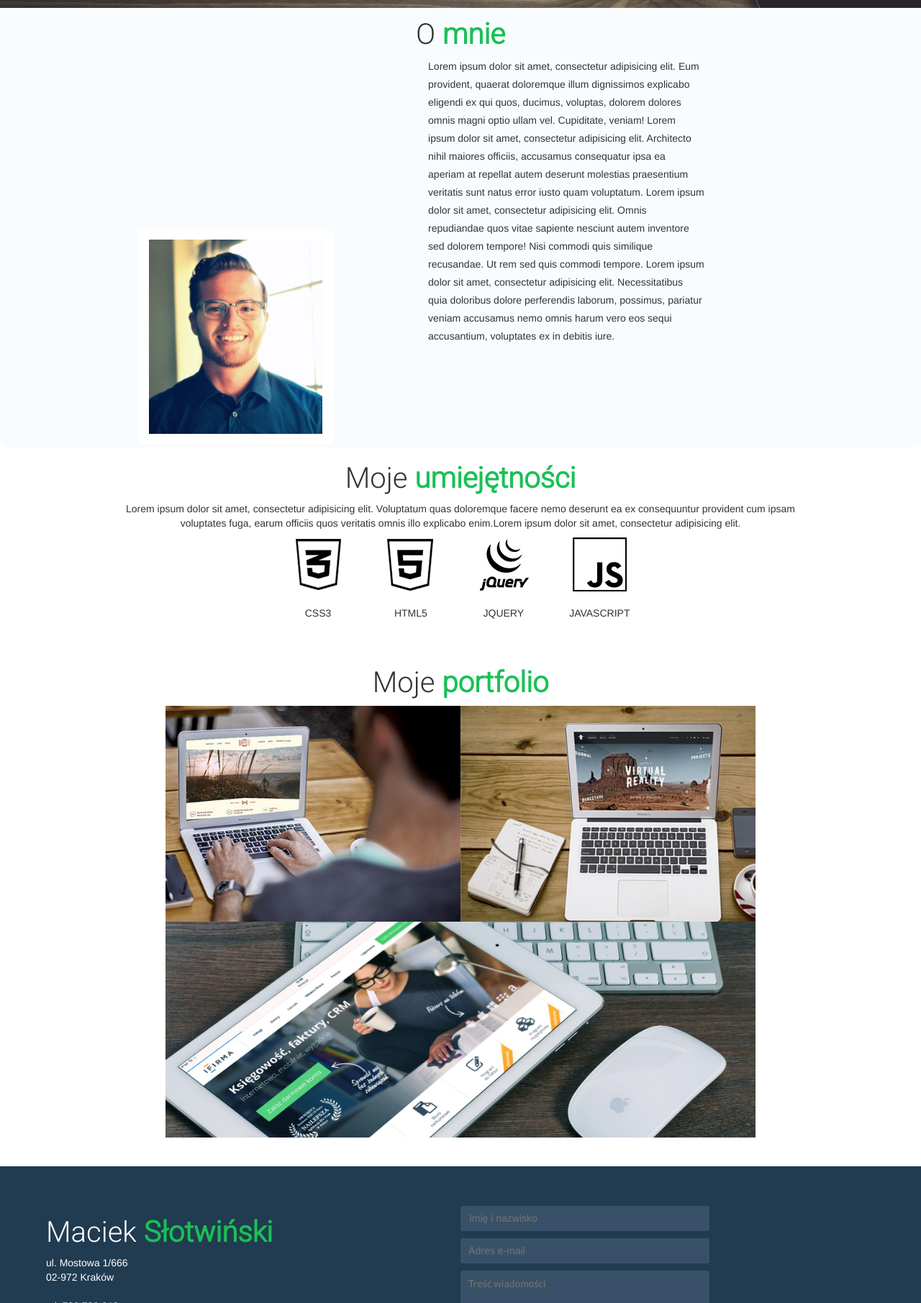
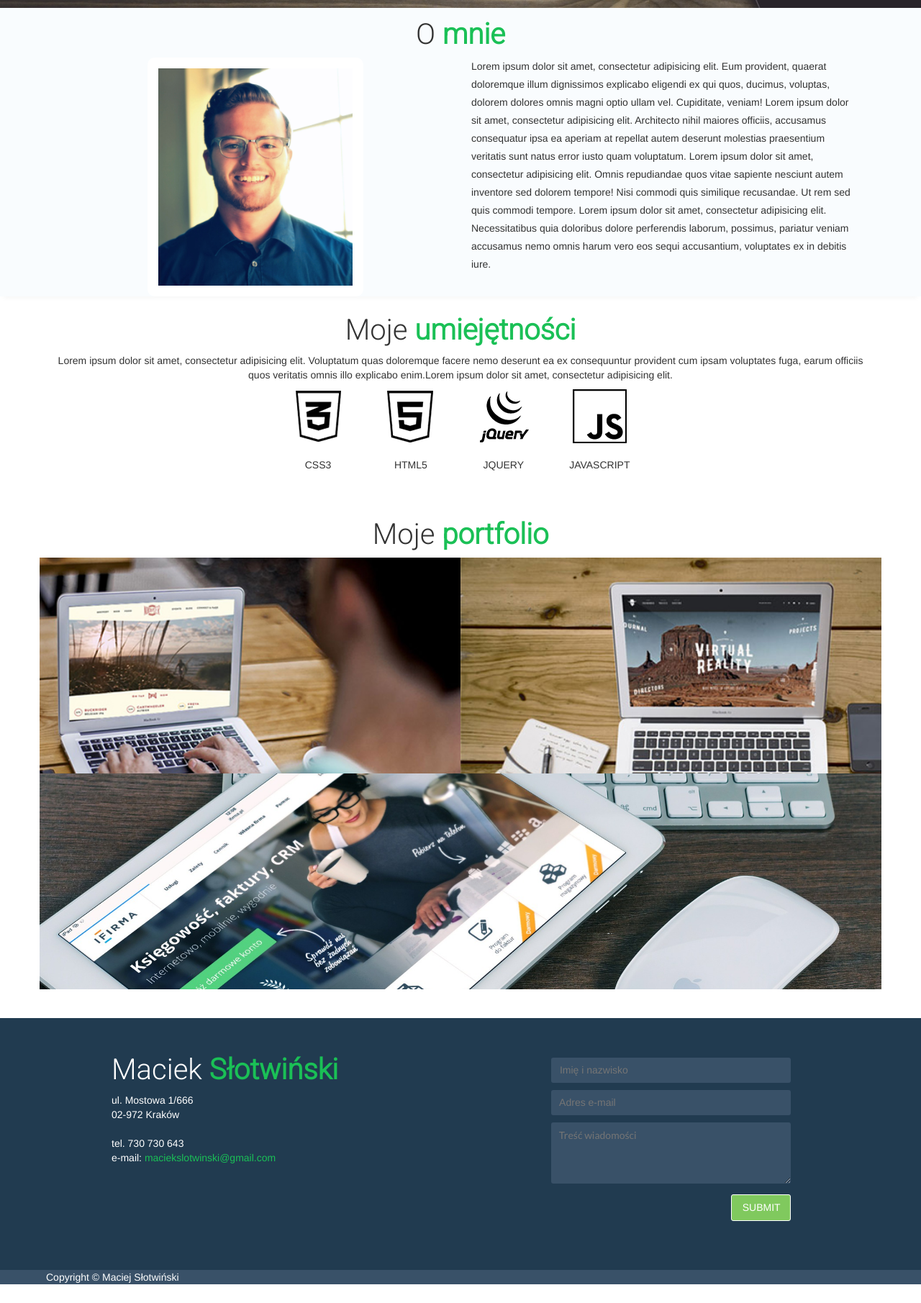
Before and after one commit to grafzero/portfolio-bootstrap, a plain HTML site: page index.html in a window 1280 px wide. Shown: the part 989-2800 px from the top of the page at 72% size. After the commit the page ends 2774 px from the top, so only its background shows below. Drawn offline with nearby package versions, Linux system fonts and the light colour scheme.

Commit message:
added bootstrap

```diff
--- a/css/responsive.css
+++ b/css/responsive.css
@@ -6,12 +6,10 @@
         font-size: 80px;
     }
     section#omnie img#ja {
-        display: block;
+        display: inline-block;
         border: 15px solid white;
         border-radius: 10px;
-        margin-left: auto;
-        margin-right: auto;
-        max-height: 400px;
+
         -webkit-box-shadow: 0 8px 6px -6px grey;
         -moz-box-shadow: 0 8px 6px -6px grey;
         box-shadow: 0px 8px 5px -6px rgba(235, 235, 235, 0.44);
@@ -19,22 +17,10 @@
     section#omnie p#omnie-text {
         line-height: 30px;
         font-size: 110%;
-        display: block;
-        width: 80%;
         margin-bottom: 5%;
-        margin-left: auto;
-        margin-right: auto;
         padding-bottom: 20px;
     }
-    section#portfolio div#portfolio1 {
-        width: 80%;
-    }
-    section#portfolio div#portfolio2 {
-        width: 80%;
-    }
-    section#portfolio div#portfolio3 {
-        width: 80%;
-    }
+
     footer#kontakt {
         height: 700px;
         text-align: center;
@@ -43,7 +29,9 @@
     footer#kontakt div#contact-info {
         display: inline-block;
         width: 100%;
-        margin-left: 0;
+        padding-left: 0;
+        padding-right: 0;
+
     }
     footer#kontakt div#contact-form {
         width: 100%;
@@ -51,7 +39,8 @@
         padding-bottom: 0;
     }
     footer#kontakt div#contact-form div#form_wrapper {
-        display: inline-block width: 100%;
+        display: inline-block ;
+            width: 100%;
         margin-left: auto;
         margin-right: auto;
     }
--- a/css/style.css
+++ b/css/style.css
@@ -75,7 +75,7 @@ nav ul li a:visited {
 
 header {
     background-image: url('../img/header-background.jpg');
-    width: 100%;
+/*    width: 100%;*/
     /*    height: 100%;*/
     background-size: cover;
     height: 1000px;
@@ -132,17 +132,14 @@ section#omnie img#ja {
     display: inline-block;
     border: 15px solid white;
     border-radius: 10px;
-    max-height: 300px;
-    margin-left: 15%;
+    width: 300px;
+
 }
 
 section#omnie p#omnie-text {
     line-height: 25px;
     display: inline-block;
-    width: 30%;
-    margin-right: 10%;
-    margin-left: 10%;
-    margin-bottom: 5%;
+
 }
 
 .subheading {
@@ -155,19 +152,21 @@ section#omnie p#omnie-text {
 }
 
 section#skills {
-    clear: both;
+/*    clear: both;*/
     background-color: white;
     margin-top: 10px;
 }
 
 section#skills p#skills-text {
+/*
     text-align: center;
     margin-left: 150px;
     margin-right: 150px;
+*/
 }
 
 .icon_wrapper {
-    text-align: center;
+/*    text-align: center;*/
     margin-bottom: 50px;
 }
 
@@ -184,12 +183,14 @@ section#skills .icon:hover {
 
 section#portfolio {
     background-color: white;
+
 }
 
-section#portfolio .portfolio_img_wrapper {
-    text-align: center;
+section#portfolio #portfolioImgWrapper {
+
     font-size: 0;
     margin-bottom: 40px;
+
 }
 
 section#portfolio .portfolio_img_wrapper div {
@@ -197,7 +198,7 @@ section#portfolio .portfolio_img_wrapper div {
 }
 
 section#portfolio div#portfolio1 {
-    width: 32%;
+/*    width: 32%;*/
     height: 300px;
     background-image: url('../img/portfolio1.jpg');
     /*   transition-property: color;*/
@@ -207,7 +208,7 @@ section#portfolio div#portfolio1 {
 }
 
 section#portfolio div#portfolio2 {
-    width: 32%;
+/*    width: 32%;*/
     height: 300px;
     background-image: url('../img/portfolio2.jpg');
     background-size: cover;
@@ -215,7 +216,7 @@ section#portfolio div#portfolio2 {
 }
 
 section#portfolio div#portfolio3 {
-    width: 64%;
+/*    width: 64%;*/
     height: 300px;
     background-image: url('../img/portfolio3.jpg');
     background-size: cover;
@@ -324,7 +325,7 @@ section#portfolio div#portfolio3 .layer:hover {
 }
 
 section#portfolio div#portfolio3 .layer:hover::before {
-    content: 'Projekt 3 \A Lorem ipsum dolor sit amet, consectetur adipisicing elit. Eum provident, quaerat doloremque illum dignissimos explicabo eligendi ex qui quos!';
+    content: 'Projekt 3 \A Lorem ipsum dolor sit amet, consectetur adipisicing elit. Eum provident';
     white-space: pre-line;
     font-size: 23px;
     color: white;
@@ -347,10 +348,13 @@ footer#kontakt {
 
 footer#kontakt div#contact-info {
     padding-top: 50px;
+/*
     width: 45%;
     float: left;
-    margin-left: 5%;
+
+*/
     color: white;
+    padding-left: 100px;;
 }
 
 footer#kontakt div#contact-info a {
@@ -362,6 +366,7 @@ footer#kontakt div#contact-info h2 {
     font-family: 'Roboto';
     font-weight: 400;
     font-size: 40px;
+    margin-top: 0px;
 }
 
 footer#kontakt div#contact-info h2 span.greentext {
@@ -371,15 +376,14 @@ footer#kontakt div#contact-info h2 span.greentext {
 }
 
 footer#kontakt div#contact-form {
-    width: 45%;
-    float: left;
-    margin-right: 5%;
+
     padding-top: 50px;
     padding-bottom: 50px;
 }
 
 footer#kontakt div#contact-form div#form_wrapper {
-    width: 60%;
+   width: 60%;
+    margin: 0 auto;
 }
 
 footer#kontakt div#contact-form textarea {
--- a/index.html
+++ b/index.html
@@ -15,8 +15,8 @@
 <body>
 
 
-    <header>
-        <nav>
+    <header class="container-fluid">
+        <nav class="navbar navbar-default navbar-fixed-top">
             <label class="toggle" for="drop"><i id="hamburger" class="fa fa-bars" aria-hidden="true"></i></label>
             <input id="drop" type="checkbox" />
             <ul>
@@ -34,46 +34,64 @@
         </div>
 
     </header>
-    <section id="omnie">
-        <h3 id="omnie-sub" class="subheading">O <span class="greentext">mnie</span></h3>
-        <img id="ja" src="img/jan-nowak.jpg" alt="ja" />
-        <p id="omnie-text">Lorem ipsum dolor sit amet, consectetur adipisicing elit. Eum provident, quaerat doloremque illum dignissimos explicabo eligendi ex qui quos, ducimus, voluptas, dolorem dolores omnis magni optio ullam vel. Cupiditate, veniam! Lorem ipsum dolor sit amet, consectetur adipisicing elit. Architecto nihil maiores officiis, accusamus consequatur ipsa ea aperiam at repellat autem deserunt molestias praesentium veritatis sunt natus error iusto quam voluptatum. Lorem ipsum dolor sit amet, consectetur adipisicing elit. Omnis repudiandae quos vitae sapiente nesciunt autem inventore sed dolorem tempore! Nisi commodi quis similique recusandae. Ut rem sed quis commodi tempore. Lorem ipsum dolor sit amet, consectetur adipisicing elit. Necessitatibus quia doloribus dolore perferendis laborum, possimus, pariatur veniam accusamus nemo omnis harum vero eos sequi accusantium, voluptates ex in debitis iure.</p>
+    <section id="omnie" class="container-fluid">
+        <div class="container">
+            <div class="row text-center">
 
 
+
+            </div>
+
+            <h3 id="omnie-sub" class="subheading">O <span class="greentext">mnie</span></h3>
+            <div class="col-lg-6 col-xs-12 text-center" id="myImageContainer">
+                <img id="ja" src="img/jan-nowak.jpg" alt="ja" />
+            </div>
+            <p id="omnie-text" class="col-lg-6 col-xs-12">Lorem ipsum dolor sit amet, consectetur adipisicing elit. Eum provident, quaerat doloremque illum dignissimos explicabo eligendi ex qui quos, ducimus, voluptas, dolorem dolores omnis magni optio ullam vel. Cupiditate, veniam! Lorem ipsum dolor sit amet, consectetur adipisicing elit. Architecto nihil maiores officiis, accusamus consequatur ipsa ea aperiam at repellat autem deserunt molestias praesentium veritatis sunt natus error iusto quam voluptatum. Lorem ipsum dolor sit amet, consectetur adipisicing elit. Omnis repudiandae quos vitae sapiente nesciunt autem inventore sed dolorem tempore! Nisi commodi quis similique recusandae. Ut rem sed quis commodi tempore. Lorem ipsum dolor sit amet, consectetur adipisicing elit. Necessitatibus quia doloribus dolore perferendis laborum, possimus, pariatur veniam accusamus nemo omnis harum vero eos sequi accusantium, voluptates ex in debitis iure.</p>
+
+        </div>
+        <!--   end of container-->
+
     </section>
-    <section id="skills">
-        <h3 id="skills-sub" class="subheading">Moje <span class="greentext"> umiejętności</span></h3>
-        <p id="skills-text">
-            Lorem ipsum dolor sit amet, consectetur adipisicing elit. Voluptatum quas doloremque facere nemo deserunt ea ex consequuntur provident cum ipsam voluptates fuga, earum officiis quos veritatis omnis illo explicabo enim.Lorem ipsum dolor sit amet, consectetur adipisicing elit.
-        </p>
-        <div class="icon_wrapper">
-            <div class="icon"><img src="icons/css3.png" alt="css3"> <br> </br>CSS3</div>
-            <div class="icon"><img src="icons/html5.png" alt="html5"> </br>
-                </br> HTML5</div>
-            <div class="icon"><img src="icons/jquery.png" alt="jquery"> </br>
-                </br> JQUERY</div>
-            <div class="icon"><img src="icons/js.png" alt="js"> </br>
-                </br> JAVASCRIPT</div>
+    <section id="skills" class="container">
+        <div class="row">
+            <h3 id="skills-sub" class="subheading">Moje <span class="greentext"> umiejętności</span></h3>
         </div>
-        <!--       end of icon wrapper-->
+        <div class="row text-center">
+            <p id="skills-text" class="col-xs-12">
+                Lorem ipsum dolor sit amet, consectetur adipisicing elit. Voluptatum quas doloremque facere nemo deserunt ea ex consequuntur provident cum ipsam voluptates fuga, earum officiis quos veritatis omnis illo explicabo enim.Lorem ipsum dolor sit amet, consectetur adipisicing elit.
+            </p>
+        </div>
+        <div class="row text-center">
+            <div class="icon_wrapper">
+                <div class="icon"><img src="icons/css3.png" alt="css3"> <br> <br>CSS3</div>
+                <div class="icon"><img src="icons/html5.png" alt="html5"> <br>
+                    <br> HTML5</div>
+                <div class="icon"><img src="icons/jquery.png" alt="jquery"> <br>
+                    <br> JQUERY</div>
+                <div class="icon"><img src="icons/js.png" alt="js"> <br>
+                    <br> JAVASCRIPT</div>
+            </div>
+            <!--       end of icon wrapper-->
+        </div>
+
 
 
 
     </section>
-    <section id="portfolio">
+    <section id="portfolio" class="container">
         <h3 id="skills-sub" class="subheading">Moje <span class="greentext">portfolio</span></h3>
-        <div class="portfolio_img_wrapper">
-            <div id="portfolio1">
+        <div class="row text-center" id="portfolioImgWrapper">
+            <div id="portfolio1" class="col-xs-12 col-lg-6">
                 <a href="http://www.wp.pl">
                     <div class="layer"></div>
                 </a>
             </div>
-            <div id="portfolio2">
+            <div id="portfolio2" class="col-xs-12 col-lg-6">
                 <a href="http://www.wp.pl">
                     <div class="layer"></div>
                 </a>
             </div>
-            <div id="portfolio3">
+            <div id="portfolio3" class="col-xs-12 col-lg-12">
                 <a href="http://www.wp.pl">
                     <div class="layer">
                         <div id="portfolio4"></div>
@@ -86,16 +104,18 @@
         </div>
 
     </section>
-    <footer id="kontakt">
+    <footer id="kontakt" class="container-fluid">
+       <div class="container">
+        <div class="row">
 
-        <div id="contact-info">
+        <div id="contact-info" class="col-lg-6 col-md-12 col-xs-12">
             <h2>Maciek <span class="greentext">Słotwiński</span></h2>
             <div id="adres">ul. Mostowa 1/666 <br> 02-972 Kraków <br>
                 <br> tel. 730 730 643 <br> e-mail:<a href="mailto:maciekslotwinski@gmail.com">  maciekslotwinski@gmail.com</a>
             </div>
 
         </div>
-        <div id="contact-form">
+        <div id="contact-form" class="col-lg-6 col-md-12 col-xs-12">
             <div id="form_wrapper">
                 <form>
                     <input id="imie" type="text" placeholder=" Imię i nazwisko"> <br>
@@ -108,6 +128,11 @@
             </div>
         </div>
 
+        </div>
+        </div><!--        end of container-->
+
+
+
 
 
     </footer>
```
